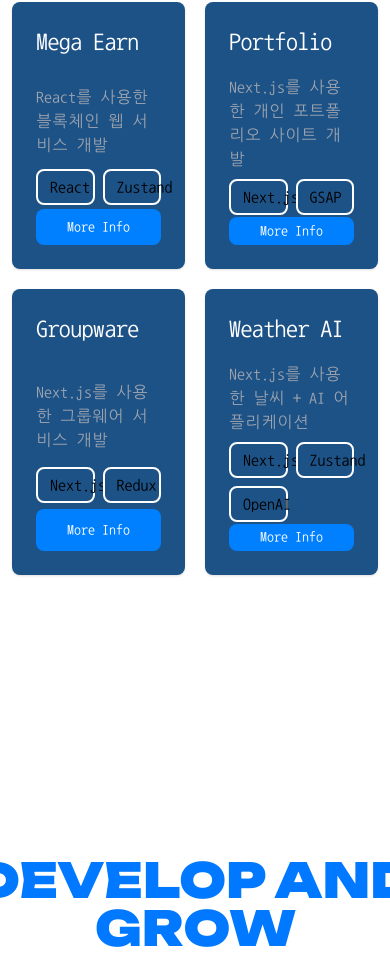
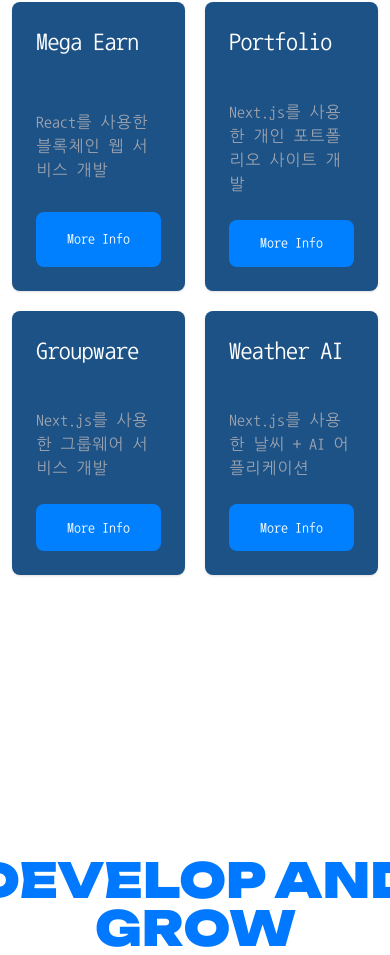
Before and after one commit to augusstt06/portfolio, a Next.js app: page /portfolio in a window 390 px wide. Shown: the part 1113-2068 px from the top of the page. Built offline with nearby package versions, Linux system fonts and the light colour scheme.

Commit message:
fix: project-card

```diff
--- a/src/components/molecules/card/Card.tsx
+++ b/src/components/molecules/card/Card.tsx
@@ -2,11 +2,10 @@
   url: string
   title: string
   description: string
-  skills: string[]
 }
 
 export default function Card(props: Props) {
-  const { title, description, skills } = props
+  const { title, description } = props
   return (
     <div className="max-w-sm h-auto p-6 bg-[#1d5286] rounded-lg shadow korean-font grid grid-row-3">
       <h5 className="mb-2 text-2xl font-bold tracking-tight text-white">
@@ -16,16 +15,7 @@
         <p className="mb-1  text-[1rem] sm:text-[1.1rem] text-gray-400">
           {description}
         </p>
-        <div className="grid grid-cols-2 sm:grid-cols-3 gap-2 text-center items-center">
-          {skills.map((data) => (
-            <span
-              className="px-3 py-1  inline-block  rounded-lg border-2 border-white"
-              key={data}
-            >
-              {data}
-            </span>
-          ))}
-        </div>
+        <div className="grid grid-cols-2 sm:grid-cols-3 gap-2 text-center items-center"></div>
       </div>
       <button className="text-sm text-white bg-[#0080ff] rounded-lg hover:scale(1.1)">
         More Info
--- a/src/components/molecules/carousel/Carousel.tsx
+++ b/src/components/molecules/carousel/Carousel.tsx
@@ -16,10 +16,11 @@
   cards: Card[]
   currentIndex: number
   setCurrentIndex: Dispatch<SetStateAction<number>>
+  isTopSectionEnd: boolean
 }
 
 export function Carousel(props: Props) {
-  const { cards, currentIndex, setCurrentIndex } = props
+  const { cards, currentIndex, setCurrentIndex, isTopSectionEnd } = props
 
   const carouselRef = useRef<HTMLDivElement>(null)
 
@@ -62,7 +63,9 @@
   }, [currentIndex])
 
   return (
-    <div className="w-2/3 md:w-[70rem] h-[40rem] absolute left-1/2 -translate-x-1/2 top-1/2 -translate-y-1/2">
+    <div
+      className={`${isTopSectionEnd ? '' : 'opacity-0'} w-2/3 md:w-[70rem] h-[40rem] absolute left-1/2 -translate-x-1/2 top-1/2 -translate-y-1/2`}
+    >
       <div
         ref={carouselRef}
         className="relative w-full h-full cursor-pointer perspective-800"
--- a/src/components/organisms/project/BottomSection.tsx
+++ b/src/components/organisms/project/BottomSection.tsx
@@ -242,36 +242,33 @@
       url: '',
       title: 'Mega Earn',
       description: 'React를 사용한 블록체인 웹 서비스 개발',
-      skills: ['React', 'Zustand'],
     },
     {
       url: GIT_PORTFOLIO,
       title: 'Portfolio',
       description: 'Next.js를 사용한 개인 포트폴리오 사이트 개발',
-      skills: ['Next.js', 'GSAP'],
     },
     {
       url: GIT_GROUPWARE,
       title: 'Groupware',
       description: 'Next.js를 사용한 그룹웨어 서비스 개발',
-      skills: ['Next.js', 'Redux'],
     },
     {
       url: GIT_WEATHER,
       title: 'Weather AI',
       description: 'Next.js를 사용한 날씨 + AI 어플리케이션',
-      skills: ['Next.js', 'Zustand', 'OpenAI'],
     },
   ]
 
   return (
     <article
-      className={`${isTopSectionEnd ? '' : 'opacity-0'} relative row-span-3 simple-transition flex flex-row lg:inline-block`}
+      className={`relative row-span-3 simple-transition flex flex-row lg:inline-block`}
     >
       <Carousel
         cards={cards}
         currentIndex={currentIndex}
         setCurrentIndex={setCurrentIndex}
+        isTopSectionEnd={isTopSectionEnd}
       />
       <div className="w-full md:hidden grid grid-cols-2 sm:grid-cols-3 gap-5 pr-3 pl-3">
         {summaryCards.map((data) => (
@@ -280,7 +277,6 @@
             title={data.title}
             url={data.url}
             description={data.description}
-            skills={data.skills}
           />
         ))}
       </div>
```
